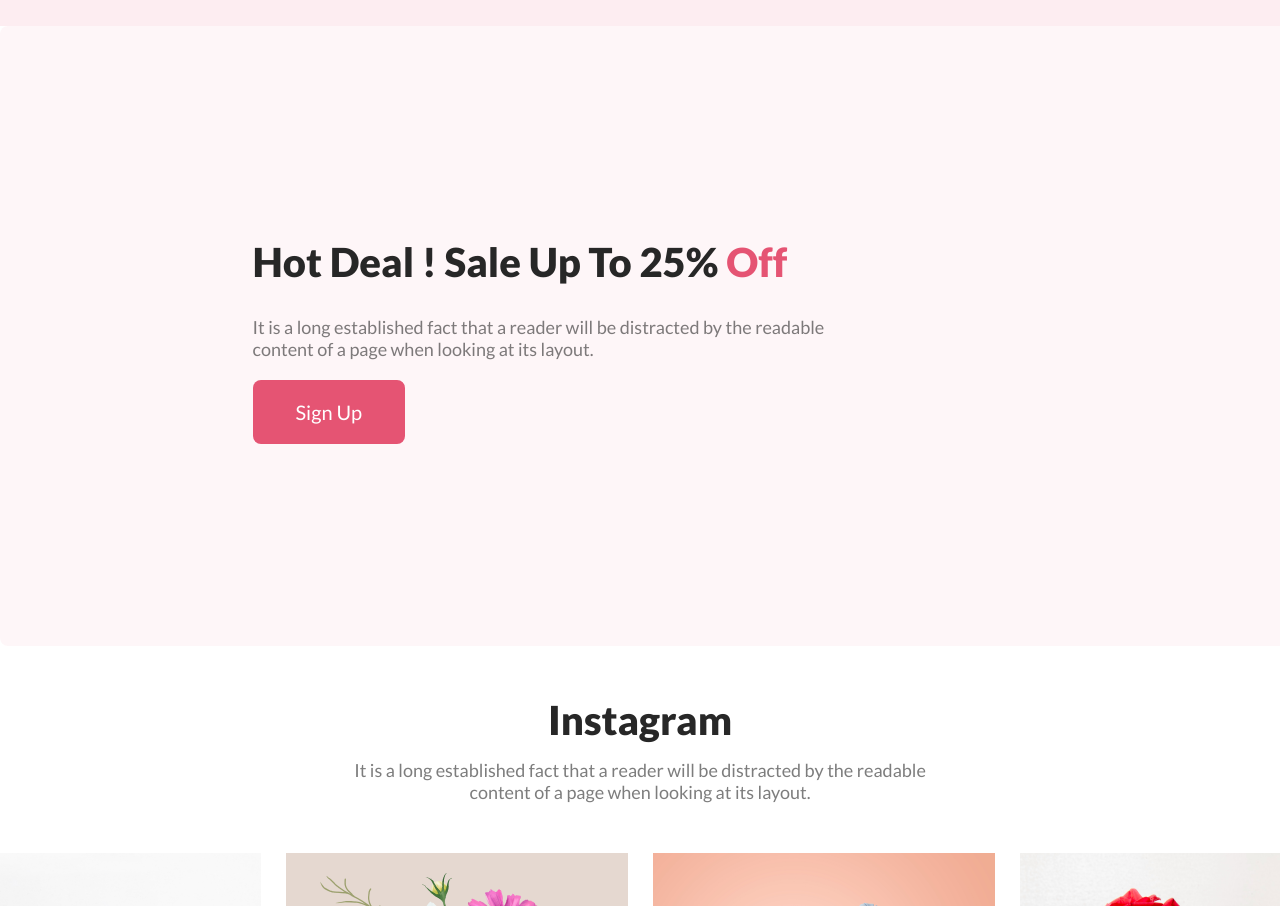
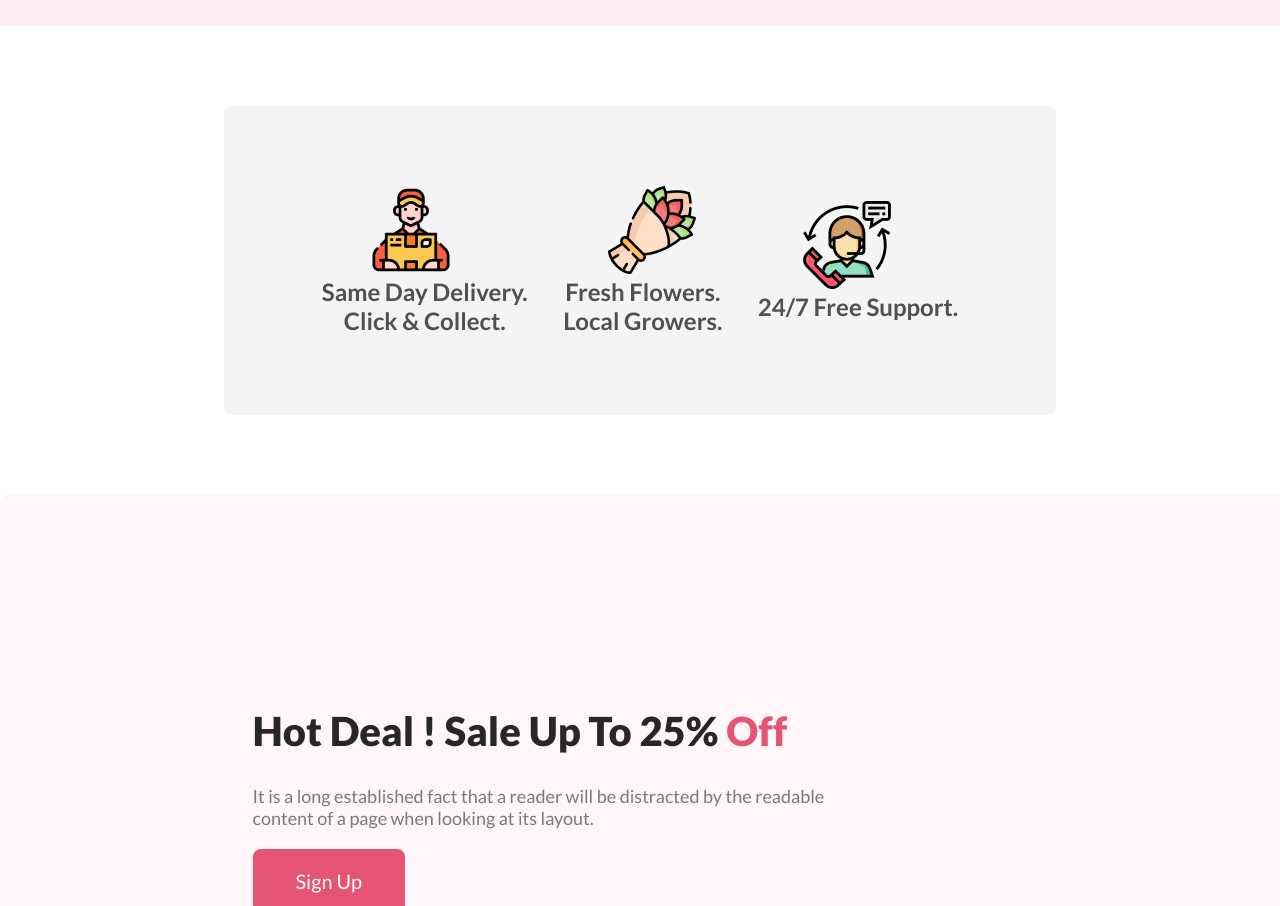
Before and after one commit to Ali-ahsan35/assignment_1, a plain HTML site: page index.html in a window 1280 px wide. Shown: the part 824-1730 px from the top of the page. Drawn offline with Linux system fonts and the light colour scheme.

Commit message:
delivery section added

```diff
--- a/index.html
+++ b/index.html
@@ -37,6 +37,34 @@
       </nav>
     </header>
     <main>
+      <div class="delivery-section-container">
+      <div class="delivery-section">
+        <div class="same-day-delivery">
+          <div class="icon">
+            <img src="Flower Asset/Group 57.png" alt="">
+          </div>
+          <div class="description">
+            <p>Same Day Delivery. <br> Click & Collect.</p>
+          </div>
+        </div>
+        <div class="fresh-flower">
+          <div class="icon">
+            <img src="Flower Asset/Group 58.png" alt="">
+          </div>
+          <div class="description">
+            <p>Fresh Flowers. <br> Local Growers.</p>
+          </div>
+        </div>
+        <div class="free-support">
+          <div class="icon">
+            <img src="Flower Asset/Group 59.png" alt="">
+          </div>
+          <div class="description">
+            <p>24/7 Free Support.</p>
+          </div>
+        </div>
+      </div>
+    </div>
         <div class="hot-deal">
             <div class="hot-deal-info">
                 <h2 class="hot-deal-title">Hot Deal ! Sale Up To 25% <span class="primary"> Off</span></h2>
--- a/styles.css
+++ b/styles.css
@@ -44,6 +44,32 @@
 
 .header-img {
     margin-top: 20px;
+}
+
+.delivery-section-container {
+    margin: 80px;
+}
+
+.delivery-section {
+    display: flex;
+    justify-content: space-around;
+    width: 60%;
+    margin: auto;
+    padding: 80px;
+    border-radius: 8px;
+    background: rgba(39, 39, 39, 0.05);
+    align-items: center;
+}
+
+.icon{
+    margin-left: 45px;
+}
+
+.description {
+    text-align: center;
+    color: rgba(39, 39, 39, 0.80);
+    font-size: 24px;
+    font-weight: 600;
 }
 
 .hot-deal-title {
```
